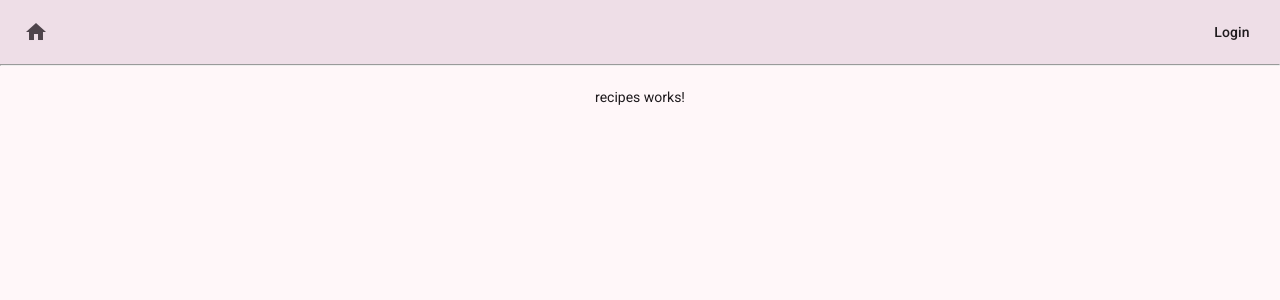
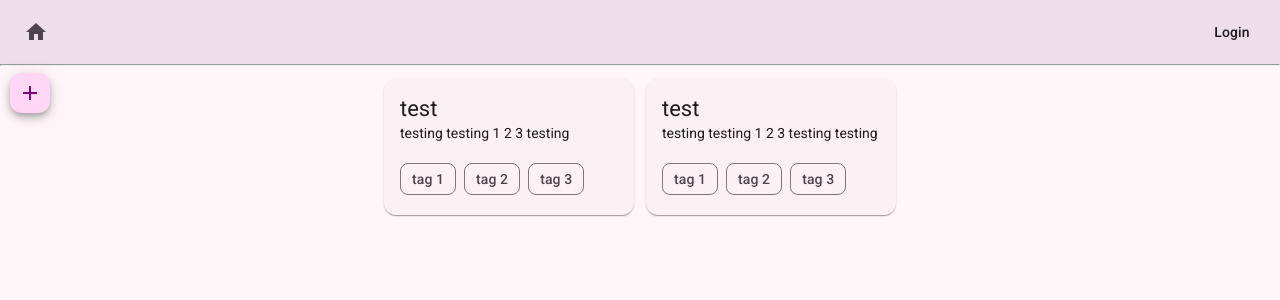
Before and after one commit to SleepyNatDev/RDHelp, an Angular app: page /recipes in a window 1280 px wide. Shown: the top 300 px of the page. Built offline with nearby package versions, Linux system fonts and the light colour scheme.

Commit message:
messing with styling and started recipes

```diff
--- a/src/app/app.scss
+++ b/src/app/app.scss
@@ -1,5 +1,4 @@
 .content {
   display: flex;
   justify-content: center; /* Horizontal */
-  height: calc(100vh - 64px);
 }
--- a/src/app/bmi-calc/bmi-calc.html
+++ b/src/app/bmi-calc/bmi-calc.html
@@ -1,6 +1,5 @@
-<mat-label>in</mat-label>
 <mat-slide-toggle class="gimmeSpace" name="units" [(ngModel)]="checked"></mat-slide-toggle>
-<mat-label>cm</mat-label>
+<mat-label>Metric</mat-label>
 <mat-card>
     <mat-card-content>
         <div [hidden]="checked">
--- a/src/app/exchanges-calc/exchanges-calc.html
+++ b/src/app/exchanges-calc/exchanges-calc.html
@@ -1,40 +1,40 @@
-<div class="flex">
+<div class="flex flex-horizontal">
     <mat-card class="gimmeSpace flex-content">
         <mat-card-content>
             <div>
-                <form #f="ngForm" (ngSubmit)="submitExchanges()">
+                <form #exchForm="ngForm" (ngSubmit)="submitExchanges()">
                     <mat-form-field>
                         <mat-label>Starch</mat-label>
-                        <input matInput pattern="^\d*$" name="height-feet" [(ngModel)]="starch_in" required #starch="ngModel">
+                        <input matInput pattern="^\d*$" name="starch_in" [(ngModel)]="starch_in" #starch="ngModel">
                     </mat-form-field>
                     <mat-form-field>
                         <mat-label>Vegetable</mat-label>
-                        <input matInput pattern="^\d*$" name="height-inches" [(ngModel)]="veg_in" required #veg="ngModel">
+                        <input matInput pattern="^\d*$" name="veg_in" [(ngModel)]="veg_in" #veg="ngModel">
                     </mat-form-field>
                     <mat-form-field>
                         <mat-label>Fruit</mat-label>
-                        <input matInput pattern="^\d*$" name="weight-lbs" [(ngModel)]="fruit_in" required #fruit="ngModel">
+                        <input matInput pattern="^\d*$" name="fruit_in" [(ngModel)]="fruit_in" #fruit="ngModel">
                     </mat-form-field>
                     <mat-form-field>
                         <mat-label>Milk</mat-label>
-                        <input matInput pattern="^\d*$" name="weight-lbs" [(ngModel)]="milk_in" required #milk="ngModel">
+                        <input matInput pattern="^\d*$" name="milk_in" [(ngModel)]="milk_in" #milk="ngModel">
                     </mat-form-field>
                     <mat-form-field>
                         <mat-label>Meat</mat-label>
-                        <input matInput pattern="^\d*$" name="weight-lbs" [(ngModel)]="meat_in" required #meat="ngModel">
+                        <input matInput pattern="^\d*$" name="meat_in" [(ngModel)]="meat_in" #meat="ngModel">
                     </mat-form-field>
                     <mat-form-field>
                         <mat-label>Fat</mat-label>
-                        <input matInput pattern="^\d*$" name="weight-lbs" [(ngModel)]="fat_in" required #fat="ngModel">
+                        <input matInput pattern="^\d*$" name="fat_in" [(ngModel)]="fat_in" #fat="ngModel">
                     </mat-form-field>
                     <div [hidden]="!(starch.invalid && (starch.dirty || starch.touched))" class="alert">Invalid values.</div>
-                    <button matButton [disabled]="f.invalid">Calculate</button>
+                    <button matButton [disabled]="exchForm.invalid">Calculate</button>
                 </form>
             </div>
         </mat-card-content>
     </mat-card>
-    <div class="flex-content gimmeSpace">
-        <mat-card class="flex-content">
+    <div #resultTable class="flex-content gimmeSpace">
+        <mat-card>
             <mat-card-content class="flex">
                 <table class="matchBg" mat-table [dataSource]="arrExchanges">
                     <ng-container matColumnDef="label">
@@ -57,7 +57,7 @@
 
                     <ng-container matColumnDef="percent">
                         <th mat-header-cell *matHeaderCellDef> Percent </th>
-                        <td mat-cell *matCellDef="let element"> {{ element.percent | number:'1.1-1' }}% </td>
+                        <td mat-cell *matCellDef="let element"> {{ element.percent | number:'1.0-1' }}% </td>
                         <td mat-footer-cell *matFooterCellDef></td>
                     </ng-container>
 
--- a/src/app/exchanges-calc/exchanges-calc.scss
+++ b/src/app/exchanges-calc/exchanges-calc.scss
@@ -1,3 +1,9 @@
 form > mat-form-field {
     display: block;
 }
+
+@media screen and (max-width: 600px) {
+    .flex-content {
+        max-width: 400px;
+    }
+}
--- a/src/app/exchanges-calc/exchanges-calc.ts
+++ b/src/app/exchanges-calc/exchanges-calc.ts
@@ -1,4 +1,4 @@
-import { Component } from '@angular/core';
+import { Component, ElementRef, ViewChild } from '@angular/core';
 import { MatFormField, MatLabel } from '@angular/material/form-field';
 import { MatSlideToggle } from '@angular/material/slide-toggle';
 import { FormsModule } from '@angular/forms';
@@ -9,19 +9,21 @@ import { MatCardModule } from '@angular/material/card';
 import { MatTableModule } from '@angular/material/table';
 
 @Component({
-  imports: [MatFormField, MatSlideToggle, FormsModule, CommonModule, MatLabel, MatInput, MatButton,
+  imports: [MatFormField, FormsModule, CommonModule, MatLabel, MatInput, MatButton,
     MatCardModule, MatTableModule],
   selector: 'app-exchanges-calc',
   styleUrl: './exchanges-calc.scss',
   templateUrl: './exchanges-calc.html',
 })
 export class ExchangesCalc {
+  @ViewChild('resultTable') resultTable!: ElementRef;
   starch_in: string | number = '';
   fruit_in: string | number = '';
   veg_in: string | number = '';
   milk_in: string | number = '';
   meat_in: string | number = '';
   fat_in: string | number = '';
+  checked = false;
 
   carbs_exch: exchanges = {
     label: 'Carbs',
@@ -120,9 +122,11 @@ export class ExchangesCalc {
 
     this.total_calories = Math.round(this.carbs_exch.calories) + Math.round(this.proteins_exch.calories) + Math.round(this.fats_exch.calories);
 
-    this.carbs_exch.percent = 100 * (this.carbs_exch.calories / this.total_calories);
-    this.proteins_exch.percent = 100 * (this.proteins_exch.calories / this.total_calories);
-    this.fats_exch.percent = 100 * (this.fats_exch.calories / this.total_calories);
+    this.carbs_exch.percent = this.total_calories == 0 ? 0 : 100 * (this.carbs_exch.calories / this.total_calories);
+    this.proteins_exch.percent = this.total_calories == 0 ? 0 : 100 * (this.proteins_exch.calories / this.total_calories);
+    this.fats_exch.percent = this.total_calories == 0 ? 0 : 100 * (this.fats_exch.calories / this.total_calories);
+
+    this.resultTable.nativeElement.scrollIntoView({ behavior: 'smooth' });
   }
 
   resetExcanges() {
--- a/src/app/main/main.html
+++ b/src/app/main/main.html
@@ -1,4 +1,5 @@
-<mat-card class="gimmeSpace">
+<mat-card class="flex flex-vertical gimmeSpace">
+    <mat-card-content>
         <div class="page-nav">
             <a [routerLink]="['/bmi-calc']">
                 <button matButton>
@@ -21,4 +22,5 @@
                 </button>
             </a>
         </div>
+    </mat-card-content>
 </mat-card>
--- a/src/app/main/main.ts
+++ b/src/app/main/main.ts
@@ -1,10 +1,10 @@
 import { Component } from '@angular/core';
-import { MatCard } from '@angular/material/card';
+import { MatCardModule } from '@angular/material/card';
 import { MatButton } from '@angular/material/button';
 import { RouterLink } from '@angular/router';
 
 @Component({
-  imports: [MatCard, MatButton, RouterLink],
+  imports: [MatCardModule, MatButton, RouterLink],
   selector: 'app-main',
   styleUrl: './main.scss',
   templateUrl: './main.html',
--- a/src/app/recipes/recipes.html
+++ b/src/app/recipes/recipes.html
@@ -1 +1,28 @@
-<p>recipes works!</p>
+<div class="flex flex-horizontal">
+    <div class="flex-content left">
+        <button matMiniFab class="left">
+            <mat-icon>add</mat-icon>
+        </button>
+    </div>
+    @for (recipe of recipes_shown; track recipe.name) {
+        <mat-card class="recipe gimmeSpace">
+            <mat-card-header>
+                <mat-card-title>
+                    {{recipe.name}}
+                </mat-card-title>
+            </mat-card-header>
+            <mat-card-content>
+                {{recipe.description}}
+            </mat-card-content>
+            <mat-card-footer class="makeSomeSpace">
+                <mat-chip-set>
+                    <mat-chip>tag 1</mat-chip>
+                    <mat-chip>tag 2</mat-chip>
+                    <mat-chip>tag 3</mat-chip>
+                </mat-chip-set>
+            </mat-card-footer>
+        </mat-card>
+    } @empty {
+        <h1>Submit some recipes!</h1>
+    }
+</div>
--- a/src/app/recipes/recipes.scss
+++ b/src/app/recipes/recipes.scss
@@ -0,0 +1,13 @@
+.left {
+    position: absolute;
+    left: 5px;
+    align-self: flex-start;
+}
+
+.recipe {
+    width: 250px;
+}
+
+.makeSomeSpace {
+    padding: 16px;
+}
--- a/src/app/recipes/recipes.ts
+++ b/src/app/recipes/recipes.ts
@@ -1,9 +1,33 @@
 import { Component } from '@angular/core';
+import { MatButtonModule } from '@angular/material/button';
+import { MatCardModule } from '@angular/material/card';
+import { MatChipsModule } from '@angular/material/chips';
+import { MatIconModule } from '@angular/material/icon';
 
 @Component({
-  imports: [],
+  imports: [MatButtonModule, MatIconModule, MatCardModule, MatChipsModule],
   selector: 'app-recipes',
   styleUrl: './recipes.scss',
   templateUrl: './recipes.html',
 })
-export class Recipes {}
+export class Recipes {
+  test_recipe: recipe = {
+    name: 'test',
+    description: 'testing testing 1 2 3 testing'
+  }
+
+  test_recipe2: recipe = {
+    name: 'test',
+    description: 'testing testing 1 2 3 testing testing'
+  }
+
+  recipes_shown: recipe[] = [
+    this.test_recipe,
+    this.test_recipe2
+  ];
+}
+
+interface recipe {
+  name: string;
+  description: string;
+}
--- a/src/styles.scss
+++ b/src/styles.scss
@@ -48,8 +48,24 @@ body {
   flex-wrap: wrap;
 }
 
+.flex-vertical {
+  align-items: center;
+}
+
+.flex-horizontal {
+  justify-content: center;
+}
+
 .flex-content {
   flex: 1;
+}
+
+.left {
+  left: 15px;
+}
+
+.container {
+    width:100vw;
 }
 
 .spacer {
```
Lines whose indentation alone changed are shown as unchanged.
